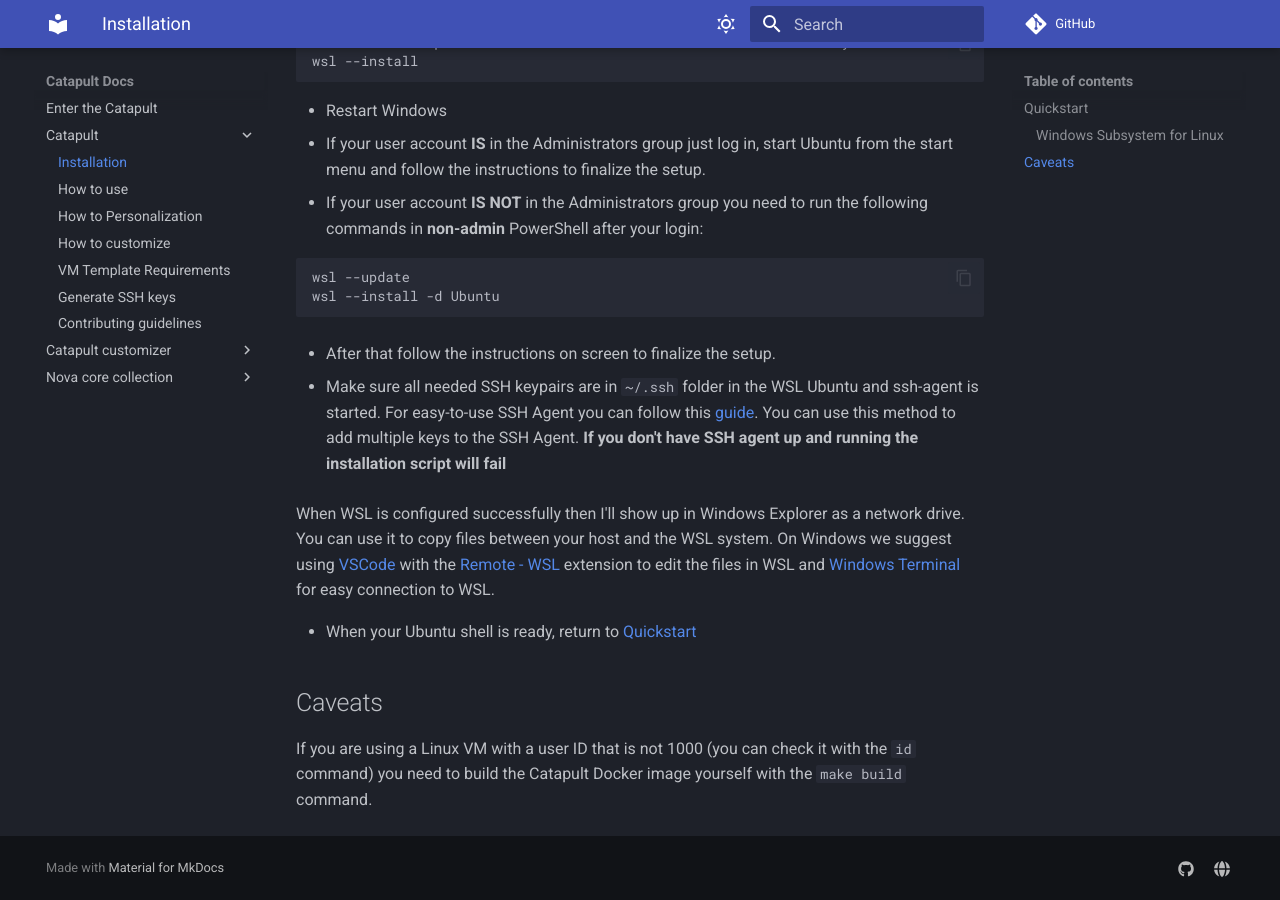
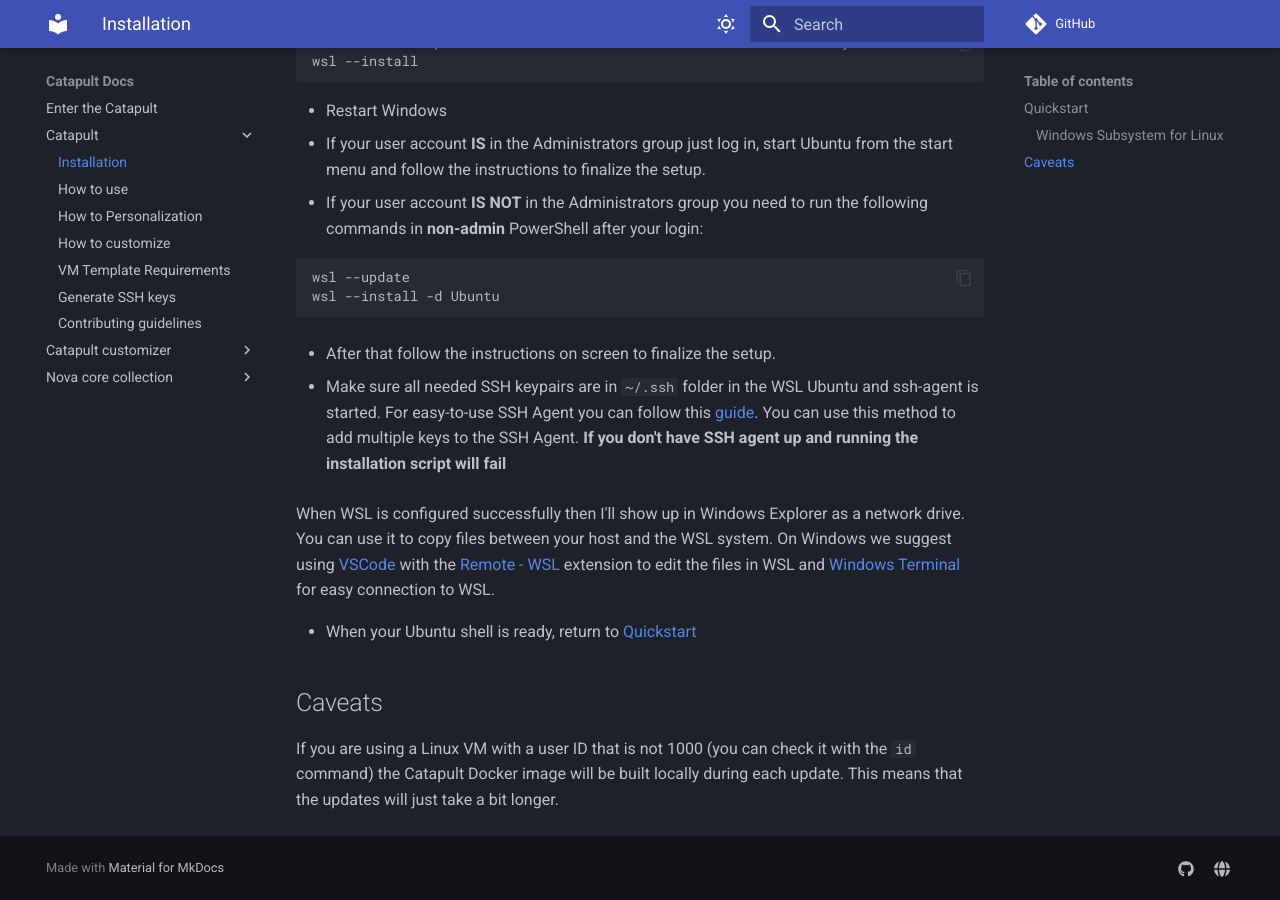
Before and after one commit to ClarifiedSecurity/catapult-docs, an MkDocs documentation site: the page built from docs/catapult/01-installation.md, in a window 1280 px wide and 900 px high, scrolled down 868 px. Built offline with MkDocs 1.6.1 and Material for MkDocs 9.7.7, drawn with Linux system fonts in a browser that asks for light colours; plug-ins that fetch from the network failed and are left out; comment, search, counter and statistics services are not loaded.

Commit message:
CatapultBot update docs

```diff
--- a/docs/catapult/01-installation.md
+++ b/docs/catapult/01-installation.md
@@ -46,4 +46,4 @@
 
 ## Caveats
 
-If you are using a Linux VM with a user ID that is not 1000 (you can check it with the `id` command) you need to build the Catapult Docker image yourself with the `make build` command.
+If you are using a Linux VM with a user ID that is not 1000 (you can check it with the `id` command) the Catapult Docker image will be built locally during each update. This means that the updates will just take a bit longer.
```
